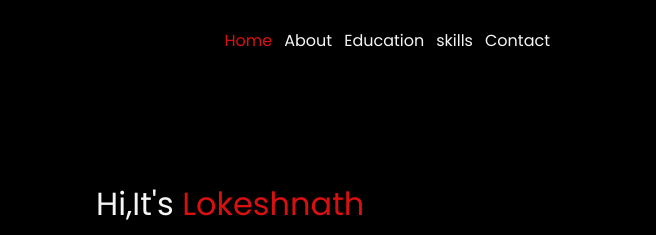
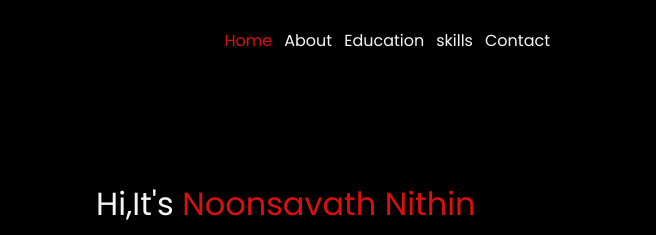
Before and after one commit to Aidenarthub/NOONSAVATH_NITHIN, a plain HTML site: page index.html in a window 1280 px wide. Shown: the top 235 px of the page, 624-1280 px from the left. Drawn offline with Linux system fonts and the light colour scheme.

Commit message:
Update index.html

```diff
--- a/index.html
+++ b/index.html
@@ -57,7 +57,7 @@
             <div class="rectangel"></div>
         </div>
         <div class="details">
-            <h1 class="name">Hi,It's <span>Lokeshnath</span></h1>
+            <h1 class="name">Hi,It's <span>Noonsavath Nithin</span></h1>
             <h1 id="writer">
                 <a href="" class="typewrite" data-period="2000" data-type='[ "I am Developer.", "I am Creative.", "I am a designer.","I am a Initiator."]'>
                   <span class="wrap"></span>
```
